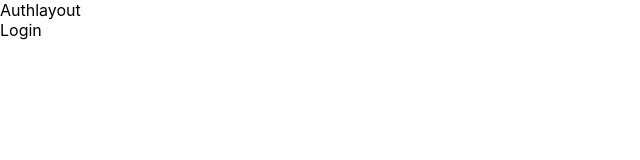
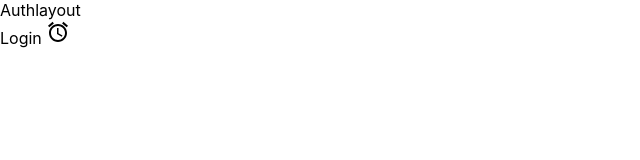
Before and after one commit to yurikondo/notion-clone, a React (Create React App) app in the folder client/: page /login in a window 1280 px wide. Shown: the top 160 px of the page, without its empty margins (0-640 px from the left). Built offline with nearby package versions, Linux system fonts and the light colour scheme.

Commit message:
Install material ui 📦

```diff
--- a/client/package.json
+++ b/client/package.json
@@ -3,6 +3,11 @@
   "version": "0.1.0",
   "private": true,
   "dependencies": {
+    "@emotion/react": "^11.10.6",
+    "@emotion/styled": "^11.10.6",
+    "@mui/icons-material": "^5.11.11",
+    "@mui/material": "^5.11.13",
+    "@mui/styled-engine-sc": "^5.11.11",
     "@testing-library/jest-dom": "^5.16.2",
     "@testing-library/react": "^11.2.7",
     "@testing-library/user-event": "^12.8.3",
@@ -11,6 +16,7 @@
     "react-dom": "^17.0.2",
     "react-router-dom": "^6.9.0",
     "react-scripts": "5.0.0",
+    "styled-components": "^5.3.9",
     "web-vitals": "^0.2.4"
   },
   "scripts": {
--- a/client/src/pages/Login.jsx
+++ b/client/src/pages/Login.jsx
@@ -1,9 +1,12 @@
-import React from 'react'
+import React from "react";
+import AccessAlarmIcon from "@mui/icons-material/AccessAlarm";
 
 const Login = () => {
   return (
-    <div>Login</div>
-  )
-}
+    <div>
+      Login <AccessAlarmIcon />
+    </div>
+  );
+};
 
-export default Login
+export default Login;
```
Also changed, not shown: 1 other file (tests, documents, lock files or other folders).
